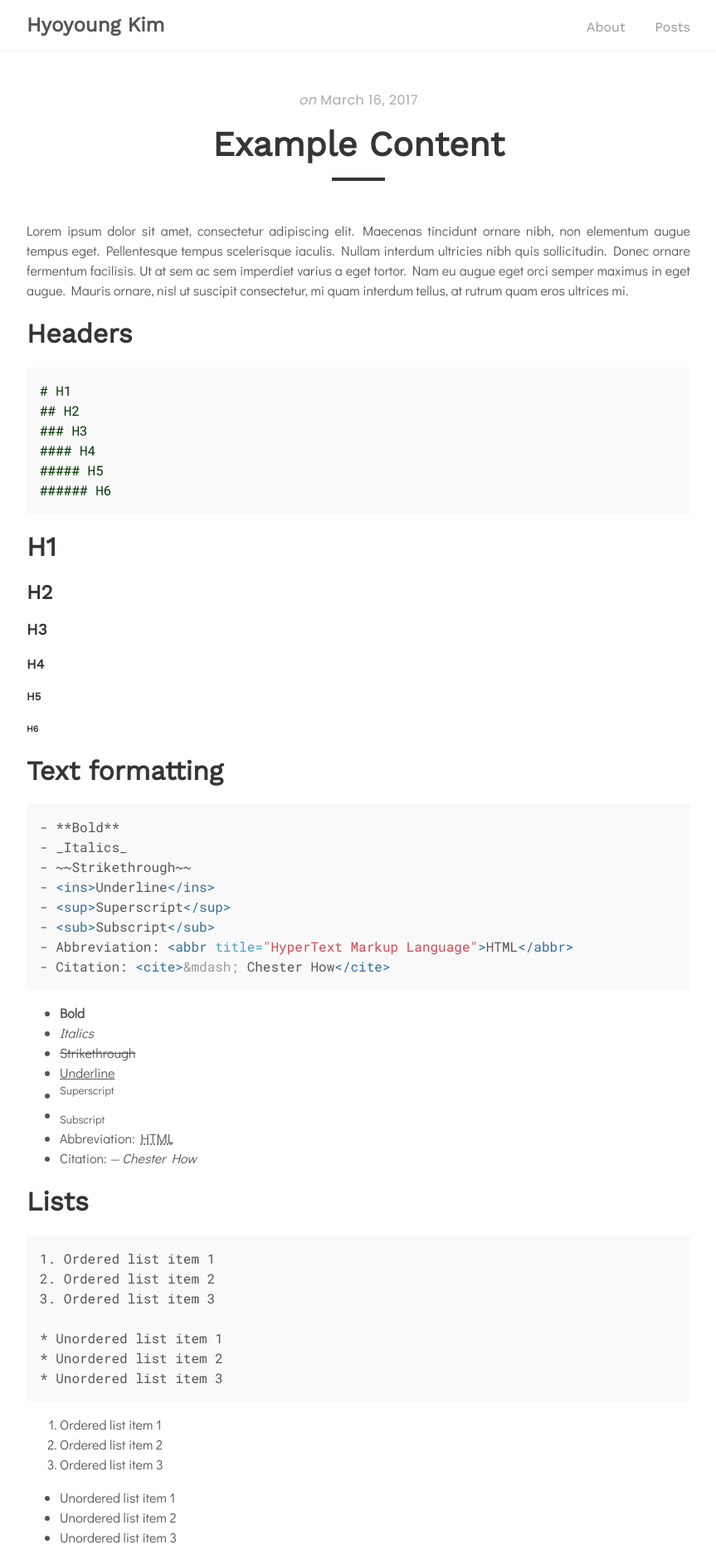
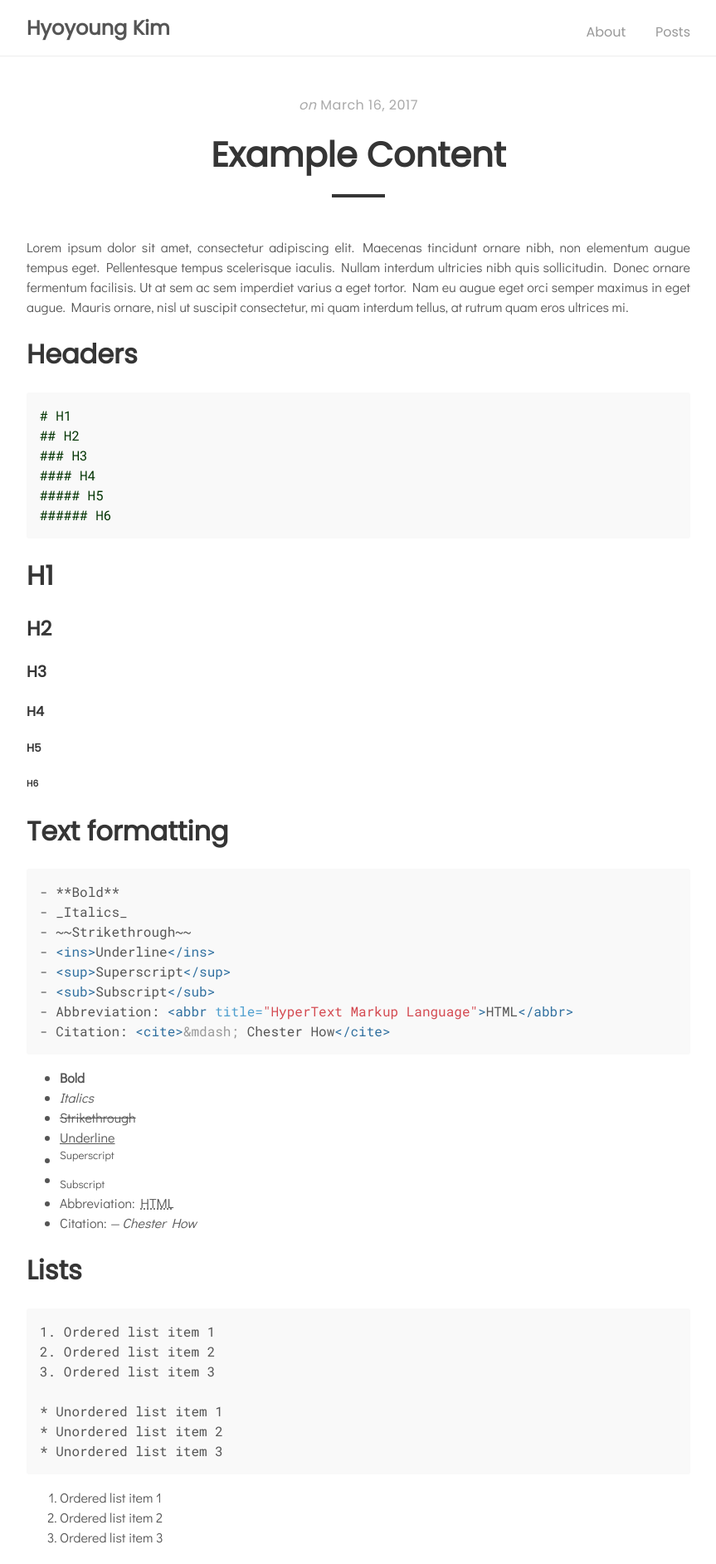
Before and after one commit to hyngkm/hyngkm.github.io, a Jekyll site: the page built from _posts/2017-03-16-example-content.md, in a window 1280 px wide. Shown: the top 1885 px of the page at 83% size, without its empty margins (208-1071 px from the left). Built offline with Jekyll 4.4.1, drawn with Linux system fonts in a browser that asks for light colours.

Commit message:
Update _variables.scss

```diff
--- a/_sass/tale/_variables.scss
+++ b/_sass/tale/_variables.scss
@@ -13,7 +13,7 @@
 // Fonts
 $serif-primary: 'Didact Gothic', 'Gothic A1', sans-serif;
 $serif-secondary: 'Poppins', 'Didact Gothic', 'Noto Sans KR', sans-serif;
-$sans-serif: 'Work Sans', 'Poppins', 'Didact Gothic', 'Noto Sans KR', sans-serif;
+$sans-serif: 'Poppins', 'Didact Gothic', 'Noto Sans KR', sans-serif;
 $monospaced: 'Roboto Mono', monospace;
 
 @mixin box-sizing($type: border-box) {
```
